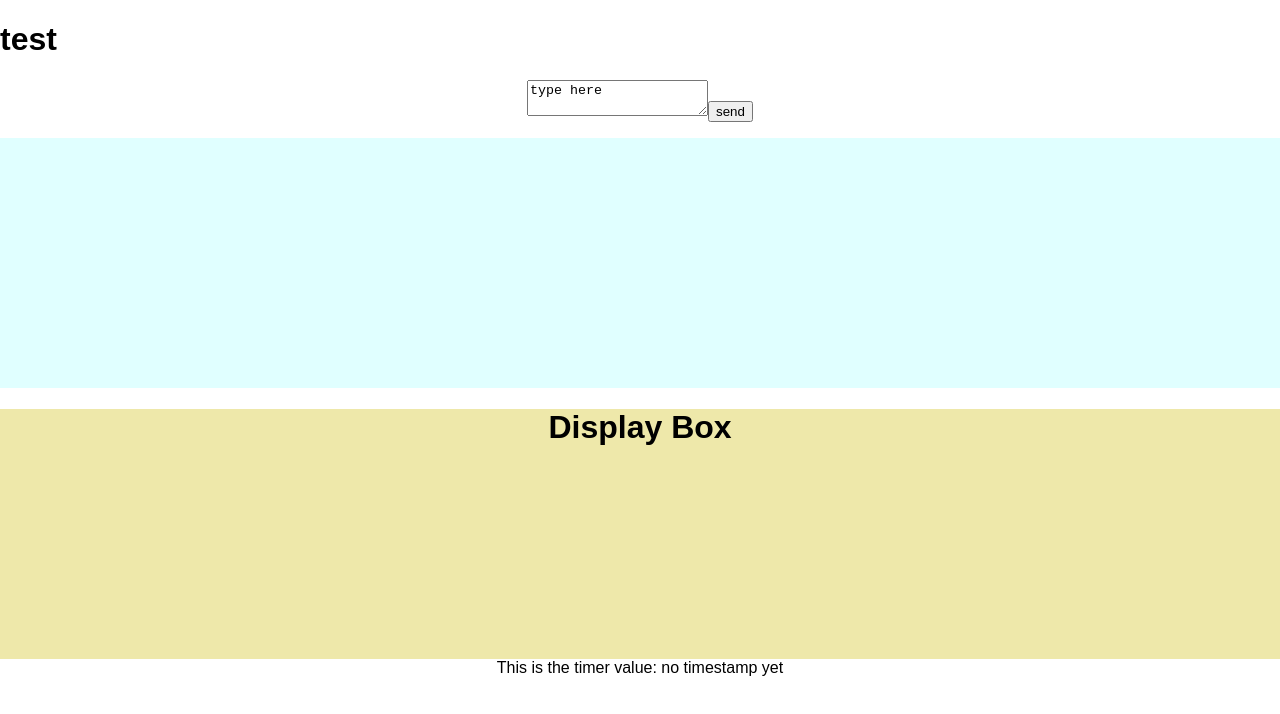
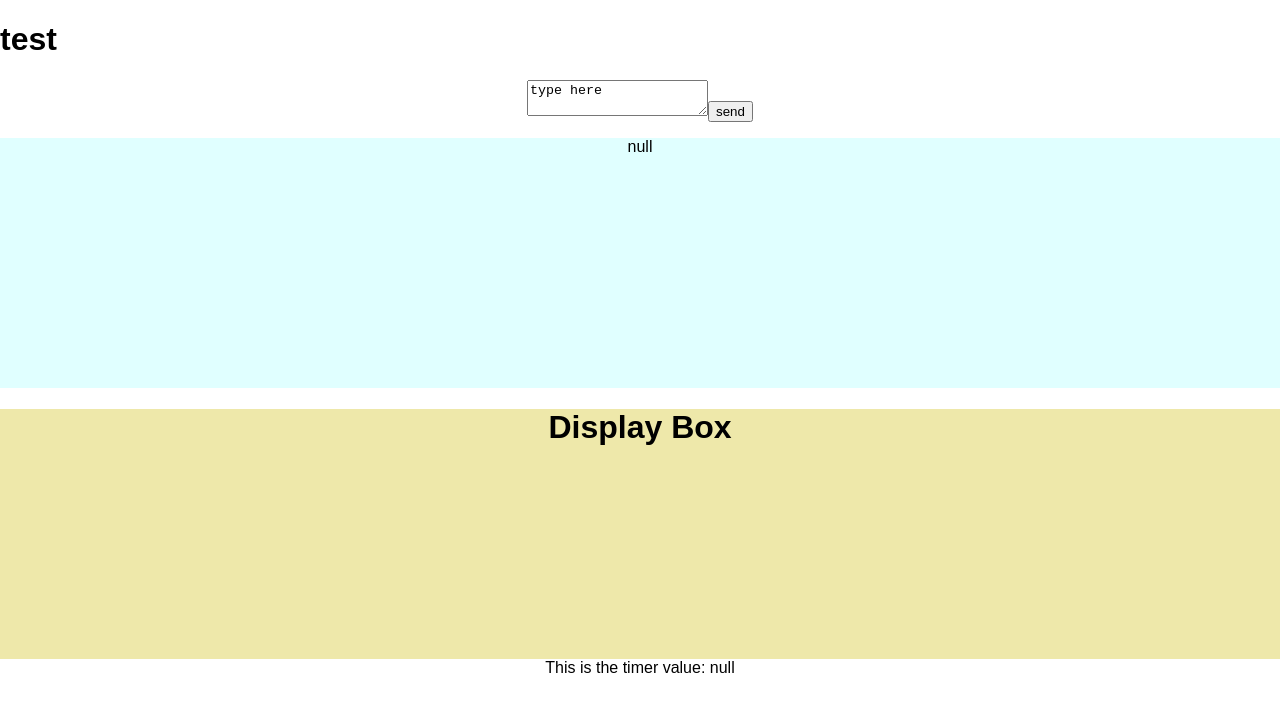
Before and after one commit to flema1/reactShare, a React (Create React App) app in the folder client/: page / in a window 1280 px wide. Shown: the top 714 px of the page. Built offline with nearby package versions, Linux system fonts and the light colour scheme; no server answers.

Commit message:
added recieving end for socket input from perr

```diff
--- a/client/src/App.js
+++ b/client/src/App.js
@@ -8,7 +8,7 @@ import ReactDOM from 'react-dom'
 import ContentEditable from './components/ContentEditable'
 import Display from './components/Display'
 import io from 'socket.io-client';
-
+    var __lastHTML="null";
 
 
 
@@ -20,16 +20,32 @@ class App extends Component {
       this.socket = io('http://localhost:3001');
      this.socket.on("message-from-friend", function(text){
       console.log('from server', text)
-      });
+    });
+
+    this.socket.on("share-from-peer", function(code){
+      console.log('from share', code)
+
+    });
+
+    this.socket.on("share-from-peer",(code) => this.setState({
+     shared_code:code,
+     html:code
+     }));
+
+
 
      this.state = {
          html:'&lt;h1&gt;Display Box&lt;h1&gt',
-         timestamp: 'no timestamp yet'
+         timestamp: 'no timestamp yet',
+         shared_code:'null',
+         finalHTML: 'null'
+
     }
 
     this.handleLoad = this.handleLoad.bind(this);
     this.onChange = this.onChange.bind(this);
     this.handleClick= this.handleClick.bind(this);
+    this.code= this.code.bind(this);
 
  }
 
@@ -42,9 +58,15 @@ class App extends Component {
  }
  onChange(event){
 
-    console.log( "event.target.value")
+    //console.log( "event.target.value")
     this.setState({html: event.target.value});
-    console.log (this.state.html + "www")
+//if (this.state.html!=__lastHTML){
+ this.socket.emit('share', {incoming:event.target.value, current:this.state.html})
+  //  __lastHTML=this.state.html;
+  //  alert( __lastHTML.replace(/&lt;/g, '<').replace(/&gt;/g, '>'));
+//}
+
+   // console.log (this.state.html + "www")
 }
 
 
@@ -52,20 +74,31 @@ class App extends Component {
 handleClick(){
         let textArea = document.querySelector("textarea");
         var textToSend = textArea.value;
+        console.log("sending");
         this.socket.emit('send', textToSend)
         //  messenger(textToSend);
 }
+code(){
+  this.setState({
+    finalHTML:this.state.html+ this.state.shared_code
+  })
 
+}
 
   render(){
     return (
       <div className="App">
           <textarea>type here</textarea>
-          <button id="send" onClick= {()=>this.handleClick()}>send</button>
+          <button id="send" onkeyup= {()=>this.handleClick()}>send</button>
 
-          <ContentEditable onChange={this.onChange}/>
-          <Display inputHTML={this.state.html}/>
-          This is the timer value: {this.state.timestamp}
+          <ContentEditable onChange={this.onChange} html={this.state.shared_code}/>
+          <Display inputHTML={
+            //this.state.finalHTML
+            this.state.html
+            //this.code()
+            //this.state.shared_code.replace(/&lt;/g, '<').replace(/&gt;/g, '>')
+            }/>
+          This is the timer value: {this.state.shared_code.replace(/&lt;/g, '<').replace(/&gt;/g, '>') }
       </div>
     );
   }
--- a/client/src/components/ContentEditable.jsx
+++ b/client/src/components/ContentEditable.jsx
@@ -42,7 +42,7 @@ class ContentEditable extends Component {
         // console.log (ReactDOM.findDOMNode(this).children)
 
         if (this.props.onChange && html !== this.lastHtml) {
-            //console.log (html);
+            console.log (html);
 
 
 //              var wrapper= document.createElement('div');
```
